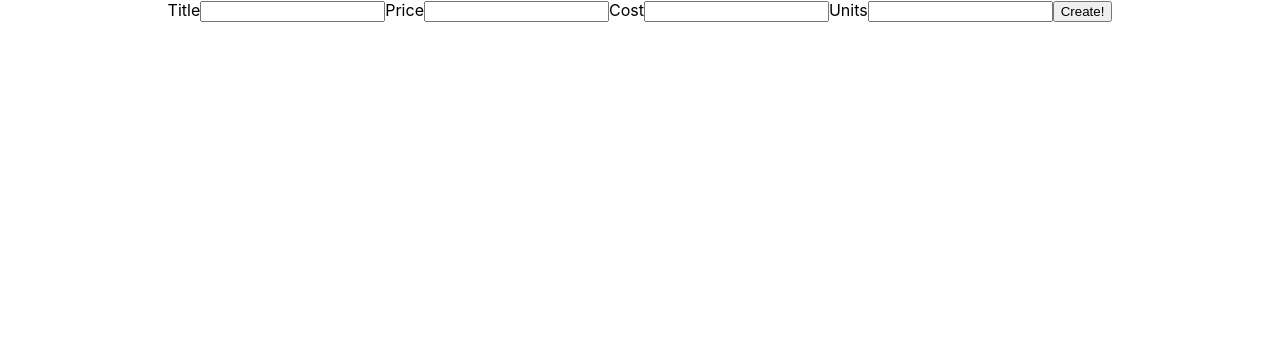
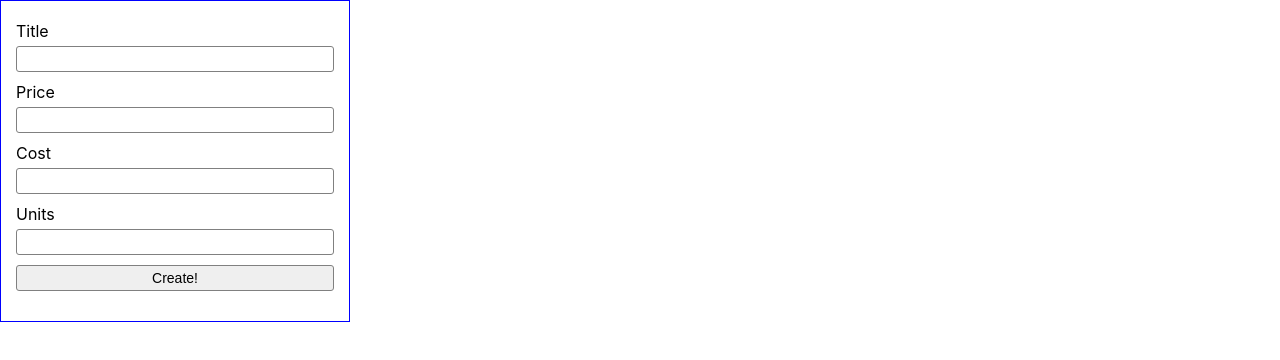
Before and after one commit to DanielAzocarDev/inventory-control, a React (Create React App) app: page / in a window 1280 px wide. Shown: the top 360 px of the page. Built offline with nearby package versions, Linux system fonts and the light colour scheme.

Commit message:
initial setup & styles for the AddItem component

```diff
--- a/src/components/additem/AddItem.jsx
+++ b/src/components/additem/AddItem.jsx
@@ -3,7 +3,7 @@ import "./AddItem.scss";
 
 const AddItem = () => {
   return (
-    <form>
+    <form className="form">
       <label htmlFor="title">Title</label>
       <input type="text" id="title" />
       <label htmlFor="price">Price</label>
--- a/src/components/additem/AddItem.scss
+++ b/src/components/additem/AddItem.scss
@@ -0,0 +1,20 @@
+.form {
+  max-width: 350px;
+  padding: 20px 15px;
+  display: flex;
+  flex-direction: column;
+  border: 1px solid blue;
+
+  label {
+    align-self: start;
+    margin-bottom: 5px;
+  }
+
+  input {
+    border: 1px solid grey;
+    border-radius: 3px;
+    font-size: 14px;
+    padding: 4px;
+    margin-bottom: 10px;
+  }
+}
```
